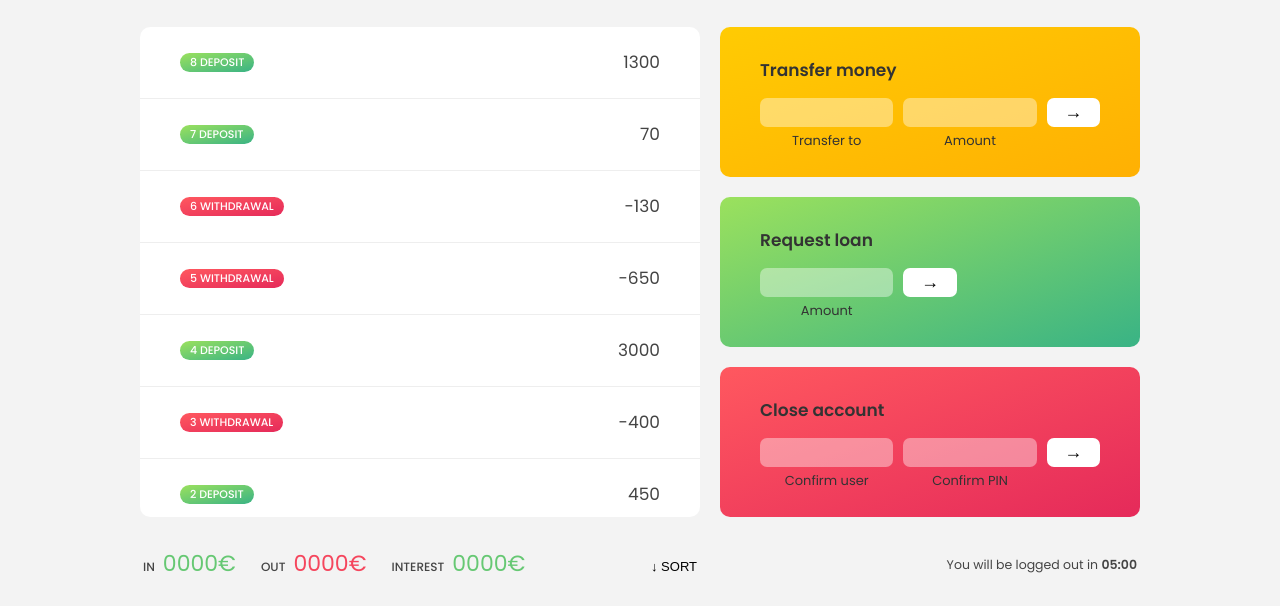
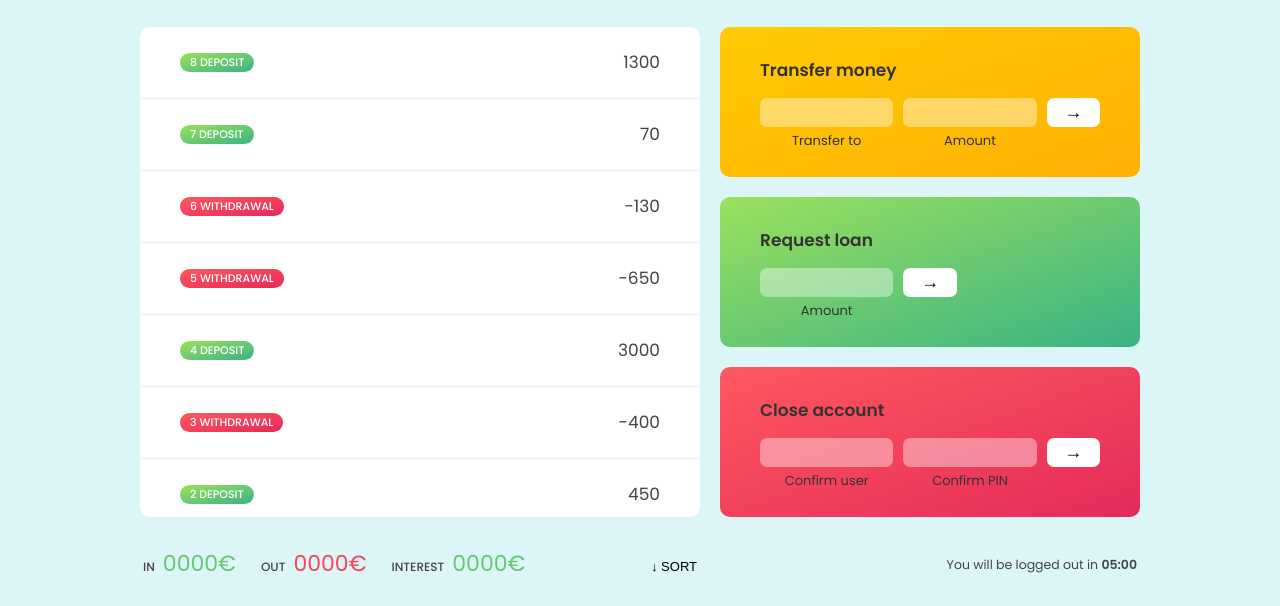
Before and after one commit to hritikd3/Bankify-project, a plain HTML site: page index.html in a window 1280 px wide. Shown: the part 194-800 px from the top of the page. Drawn offline with Linux system fonts and the light colour scheme.

Commit message:
refactored css

```diff
--- a/css/style.css
+++ b/css/style.css
@@ -17,10 +17,11 @@ html {
 
 body {
   font-family: "Poppins", sans-serif;
+  background-color: #dcf5f7;
   color: #444;
-  background-color: #f3f3f3;
   height: 100vh;
   padding: 2rem;
+
 }
 
 nav {
```
